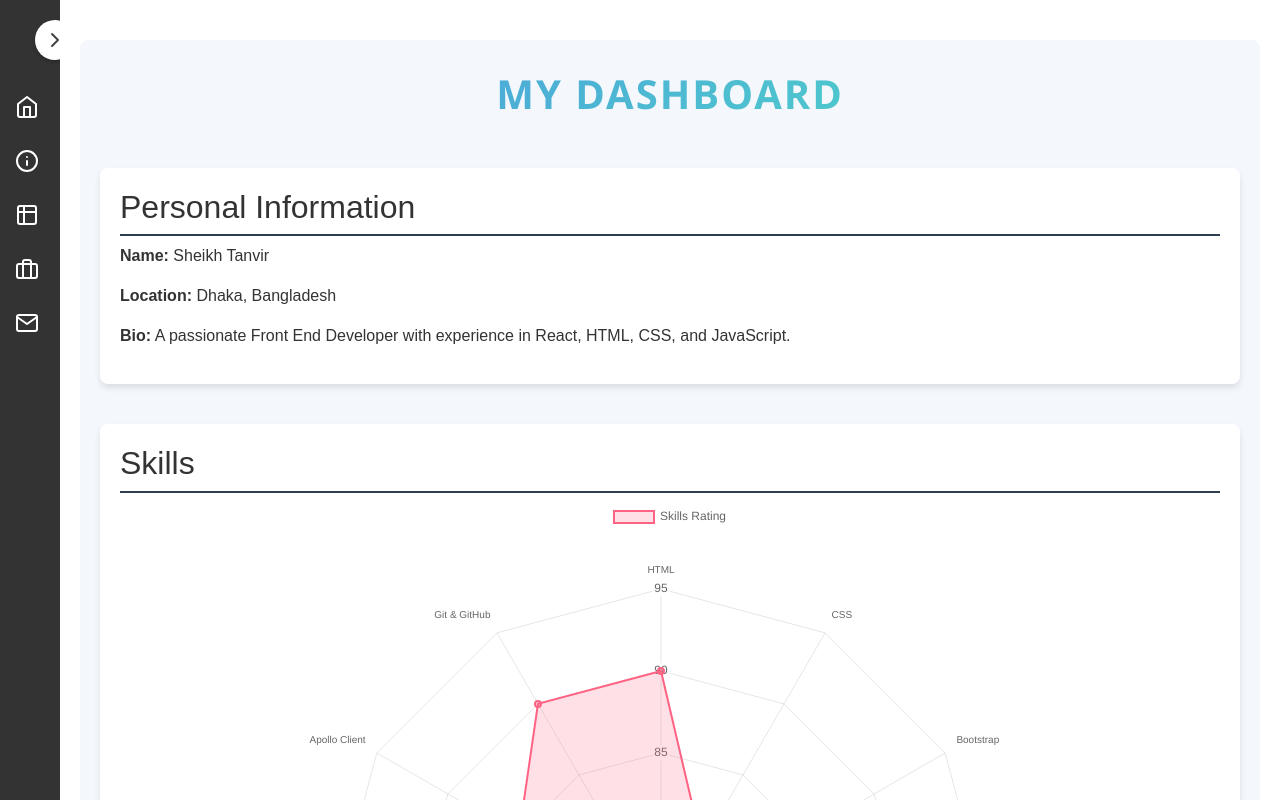
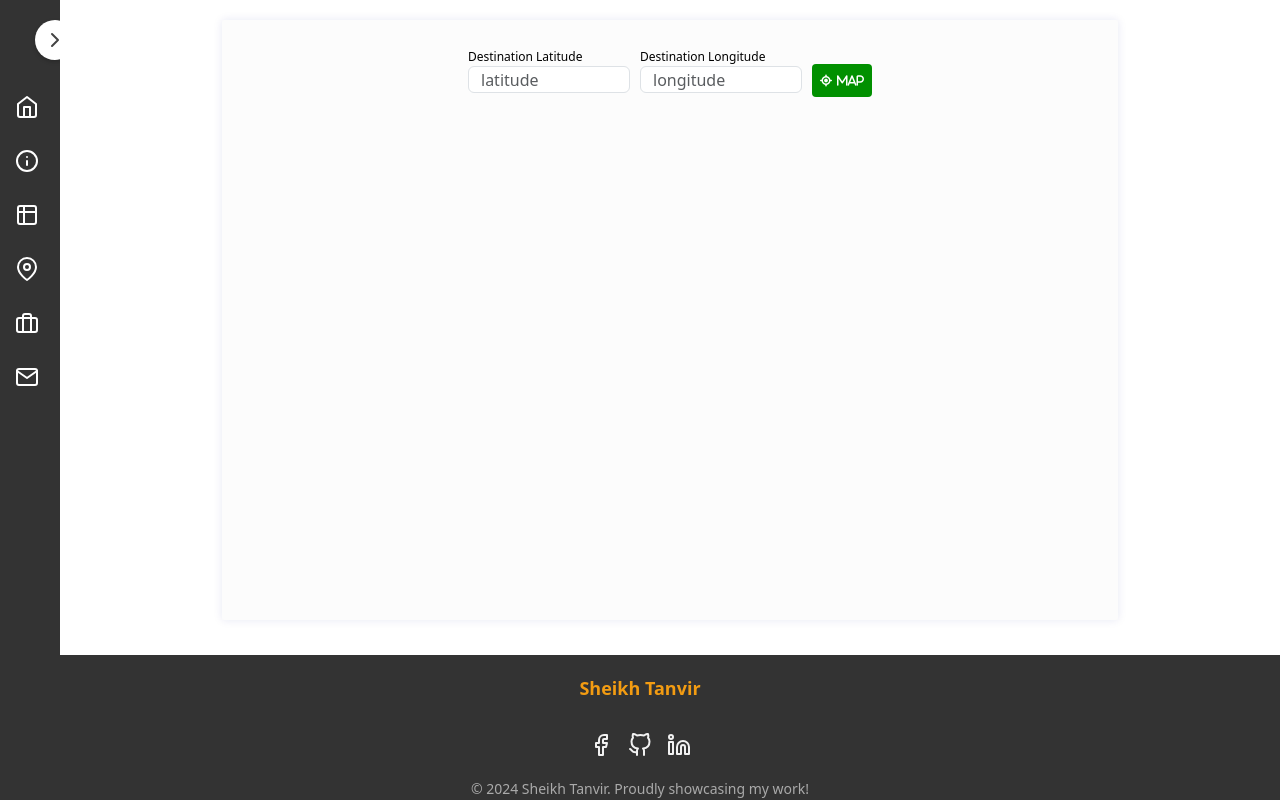
Before and after one commit to sktanvircse/Dashboard, a React (Create React App) app: page /map in a window 1280 px wide. Before the commit this address led to /dashboard. Shown: the top 800 px of the page. Built offline with nearby package versions, Linux system fonts and the light colour scheme.

Commit message:
map  add

```diff
--- a/package.json
+++ b/package.json
@@ -3,6 +3,7 @@
   "version": "0.1.0",
   "private": true,
   "dependencies": {
+    "@fortawesome/fontawesome-free": "^6.7.1",
     "@tanstack/react-table": "^8.20.5",
     "@testing-library/jest-dom": "^5.17.0",
     "@testing-library/react": "^13.4.0",
@@ -14,6 +15,8 @@
     "formik": "^2.4.6",
     "jquery": "^3.7.1",
     "jquery-ui": "^1.14.0",
+    "leaflet": "^1.9.4",
+    "leaflet-draw": "^1.0.4",
     "moment": "^2.30.1",
     "moment-timezone": "^0.5.46",
     "react": "^18.3.1",
@@ -22,6 +25,8 @@
     "react-dom": "^18.3.1",
     "react-feather": "^2.0.10",
     "react-icons": "^5.3.0",
+    "react-leaflet": "^4.2.1",
+    "react-leaflet-draw": "^0.20.4",
     "react-pro-sidebar": "^1.1.0",
     "react-redux": "^9.1.2",
     "react-responsive": "^10.0.0",
--- a/src/Router.js
+++ b/src/Router.js
@@ -8,6 +8,7 @@ const Dashboard = lazy(() => import("./views/pages/Dashboard/index.jsx"));
 const About = lazy(() => import("./views/pages/About/index.jsx"));
 const SocketChat = lazy(() => import("./views/pages/SocketChat/SocketChat.jsx"));
 const Tabel = lazy(() => import("./views/pages/Table/index.jsx"));
+const Map = lazy(() => import("./components/formComponent/MapFrom.jsx"));
 
 const AppRouter = () => {
     return (
@@ -24,6 +25,7 @@ const AppRouter = () => {
                                     <Route path="/dashboard" element={<Dashboard />} />
                                     <Route path="/about" element={<About />} />
                                     <Route path="/tabel" element={<Tabel />} />
+                                    <Route path="/map" element={<Map />} />
 
 
                                     <Route path="/chate" element={<SocketChat />} />
--- /dev/null
+++ b/src/components/formComponent/MapFrom.jsx
@@ -0,0 +1,139 @@
+import React, { useState } from 'react'
+import { useFormik } from "formik";
+import * as Yup from "yup";
+import { useMediaQuery } from "react-responsive";
+import { Col, Form, Input, Row } from "reactstrap";
+import Modal from 'react-bootstrap/Modal';
+import Map from "../../views/partial/Map";
+
+const MapFrom = () => {
+    const mobileView = useMediaQuery({ query: "(max-width: 767px)" });
+    const tabView = useMediaQuery({ query: "(min-width: 768px) and (max-width: 1300px)", });
+
+    const [showMap, setShowMap] = useState(false);
+    const [latitude, setLatitude] = useState("");
+    const [longitude, setLongitude] = useState("");
+
+    const handleClose = () => setShowMap(false);
+    const handleShow = () => setShowMap(true);
+
+    const handleMapSelect = (selectedLatitude, selectedLongitude) => {
+        setLatitude(selectedLatitude);
+        setLongitude(selectedLongitude);
+        setValues((prevValues) => ({
+            ...prevValues,
+            destin_lat: selectedLatitude,
+            destin_long: selectedLongitude,
+        }));
+        setShowMap(false);
+    };
+
+    const handleCloseMap = () => {
+        setShowMap(false);
+    };
+
+    const handleLatitude = (e) => {
+        handleChange(e);
+        setLatitude("");
+        setLongitude("");
+        let destination_lat = e.target.value;
+        setValues((prevValues) => ({
+            ...prevValues,
+            destin_lat: destination_lat,
+        }));
+    };
+    const handleLongitude = (e) => {
+        handleChange(e);
+        setLatitude("");
+        setLongitude("");
+        let destination_long = e.target.value;
+        setValues((prevValues) => ({
+            ...prevValues,
+            destin_long: destination_long,
+        }));
+    }
+
+    const initialValues = {
+        id: 0,
+        route_coordinates: "",
+        destin_lat: "",
+        destin_long: "",
+    };
+    const validationSchema = Yup.object().shape({
+    });
+    const onSubmit = (values) => {
+        console.log("values", values)
+    };
+    const { values, setValues, handleBlur, handleChange, handleSubmit } = useFormik({
+        initialValues,
+        onSubmit,
+        validationSchema,
+        enableReinitialize: true,
+    });
+
+    const handleSubmitAll = (e) => {
+        handleSubmit(e);
+    };
+
+
+    return (
+        <>
+            <div className='flex justify-center'>
+                <Form className="form-section h-75vh" onSubmit={handleSubmit}>
+                    <Row className={`form-card justify-center ${mobileView ? "w-90vw" : tabView ? "w-70vw" : "w-80vw"} `}>
+
+                        <Col className="mt-2 flex g-10 col-lg-6 col-md-6 col-12">
+                            <div className="w-100">
+                                <span className="text-black text-12 font-500">Destination Latitude</span>
+                                <Input
+                                    type="text"
+                                    className="app-input"
+                                    name="destin_lat"
+                                    value={values.destin_lat}
+                                    onChange={(e) => handleLatitude(e)}
+                                    placeholder="latitude"
+                                />
+                            </div>
+                            <div className="w-100">
+                                <span className="text-black text-12 font-500">Destination Longitude</span>
+                                <Input
+                                    type="text"
+                                    className="app-input"
+                                    name="destin_long"
+                                    value={values.destin_long}
+                                    onChange={(e) => handleLongitude(e)}
+                                    placeholder="longitude"
+                                />
+                            </div>
+                            <div className="mt-24">
+                                <span
+                                    className="text-white bg-brand r-4 p-2 pointer"
+                                    onClick={handleShow}
+                                >
+                                    <i className="fas fa-location">
+                                        <span className="text-12 ml-5">Map</span>
+                                    </i>
+                                </span>
+                            </div>
+                        </Col>
+
+                    </Row>
+                </Form>
+            </div>
+
+            <Modal show={showMap} onHide={handleClose}>
+                <Modal.Body >
+                    <Map
+                        onSelectLocation={handleMapSelect}
+                        onClose={handleCloseMap}
+                        latitude={latitude}
+                        longitude={longitude}
+                    />
+                </Modal.Body>
+            </Modal>
+
+        </>
+    )
+}
+
+export default MapFrom
--- a/src/styles/_margin_padding.scss
+++ b/src/styles/_margin_padding.scss
@@ -616,7 +616,7 @@
 }
 
 .justify-center {
-  justify-content: center;
+  justify-content: center !important;
 }
 
 .justify-between {
--- a/src/styles/index.scss
+++ b/src/styles/index.scss
@@ -4,7 +4,7 @@
 @import "custom";
 @import "tabel";
 @import "responsive";
-
+@import "@fortawesome/fontawesome-free/css/all.css";
 
 body {
     background: #ecedf0;
--- /dev/null
+++ b/src/views/partial/Map.jsx
@@ -0,0 +1,96 @@
+import React, { useEffect, useRef, useState } from "react";
+import L from "leaflet";
+import "leaflet/dist/leaflet.css";
+
+
+const Map = ({ onSelectLocation, onClose, latitude, longitude }) => {
+  const mapRef = useRef(null);
+  const markerRef = useRef(null);
+  const [selectedLatitude, setSelectedLatitude] = useState("");
+  const [selectedLongitude, setSelectedLongitude] = useState("");
+
+  useEffect(() => {
+    if (!mapRef.current) return;
+
+    // const map = L.map(mapRef.current).setView([23.684994, 90.356331], 7);
+    const map = L.map(mapRef.current);
+
+    L.tileLayer("https://{s}.tile.openstreetmap.org/{z}/{x}/{y}.png", {
+      attribution:
+        '&copy; <a href="https://www.openstreetmap.org/copyright">OpenStreetMap</a> contributors',
+    }).addTo(map);
+
+    // Customize marker icon
+    const customIcon = L.divIcon({
+      html: '<i class="fa fa-map-marker-alt fa-2x " style="color: red; font-size: 20px";></i>', // Font Awesome icon
+      // iconSize: [32, 32], // Set the size of the icon
+      iconAnchor: [7, 20], // Set the anchor point of the icon
+      className: 'p-unset m-unset'
+    });
+
+
+    // Initialize marker
+    markerRef.current = L.marker([latitude, longitude], { icon: customIcon }).addTo(map);
+
+    if (latitude !== "" && longitude !== "") {
+      map.setView([latitude, longitude], 14);
+    } else {
+      map.setView([23.684994, 90.356331], 10);
+    }
+
+    map.on("click", (event) => {
+      const { lat, lng } = event.latlng;
+      setSelectedLatitude(lat.toFixed(6));
+      setSelectedLongitude(lng.toFixed(6));
+      onSelectLocation(lat.toFixed(6), lng.toFixed(6));
+
+      // Update marker position
+      markerRef.current.setLatLng([lat, lng]).update();
+      // map.setView([lat, lng], 12);
+    });
+
+    return () => {
+      map.off("click");
+      map.remove();
+    };
+  }, [onSelectLocation, latitude, longitude]);
+
+  return (
+    <>
+      <div>
+        <div
+          ref={mapRef}
+          style={{
+            width: "600px",
+            height: "600px",
+            right: "-2vw",
+            top: "0vw",
+            position: "absolute",
+            zIndex: "99",
+            border: "20px white solid",
+            borderRadius:"5px"
+          }}
+        />
+        <button
+          onClick={onClose}
+          style={{
+            right: "-1vw",
+            top: "28vw",
+            position: "absolute",
+            zIndex: "999",
+            marginRight: "5px",
+          }}
+          className="btn bg-brand text-white"
+        >
+          Close
+        </button>
+      </div>
+      {/* <div>
+        <p>Selected Latitude: {selectedLatitude}</p>
+        <p>Selected Longitude: {selectedLongitude}</p>
+      </div> */}
+    </>
+  );
+};
+
+export default Map;
--- a/src/views/partial/Navber.jsx
+++ b/src/views/partial/Navber.jsx
@@ -1,6 +1,6 @@
 import React from 'react';
 import { Link } from "react-router-dom";
-import { Home, Info, Briefcase, Mail, ChevronLeft, ChevronRight, Table } from 'react-feather';
+import { Home, Info, Briefcase, Mail, ChevronLeft, ChevronRight, Table, Map , MapPin } from 'react-feather';
 
 const Navber = ({ isOpen, toggleSidebar }) => {
   return (
@@ -27,6 +27,12 @@ const Navber = ({ isOpen, toggleSidebar }) => {
             {isOpen && <span>Table</span>}
           </li>
         </Link>
+        <Link to="/map" className='text-white' style={{ textDecoration: "none" }}>
+          <li>
+            <MapPin />
+            {isOpen && <span>Map For Lat-Long</span>}
+          </li>
+        </Link>
         <li>
           <Briefcase />
           {isOpen && <span>Work</span>}
```
Also changed, not shown: src/components/formComponent/index.txt (deleted), 1 other file (tests, documents, lock files or other folders).
